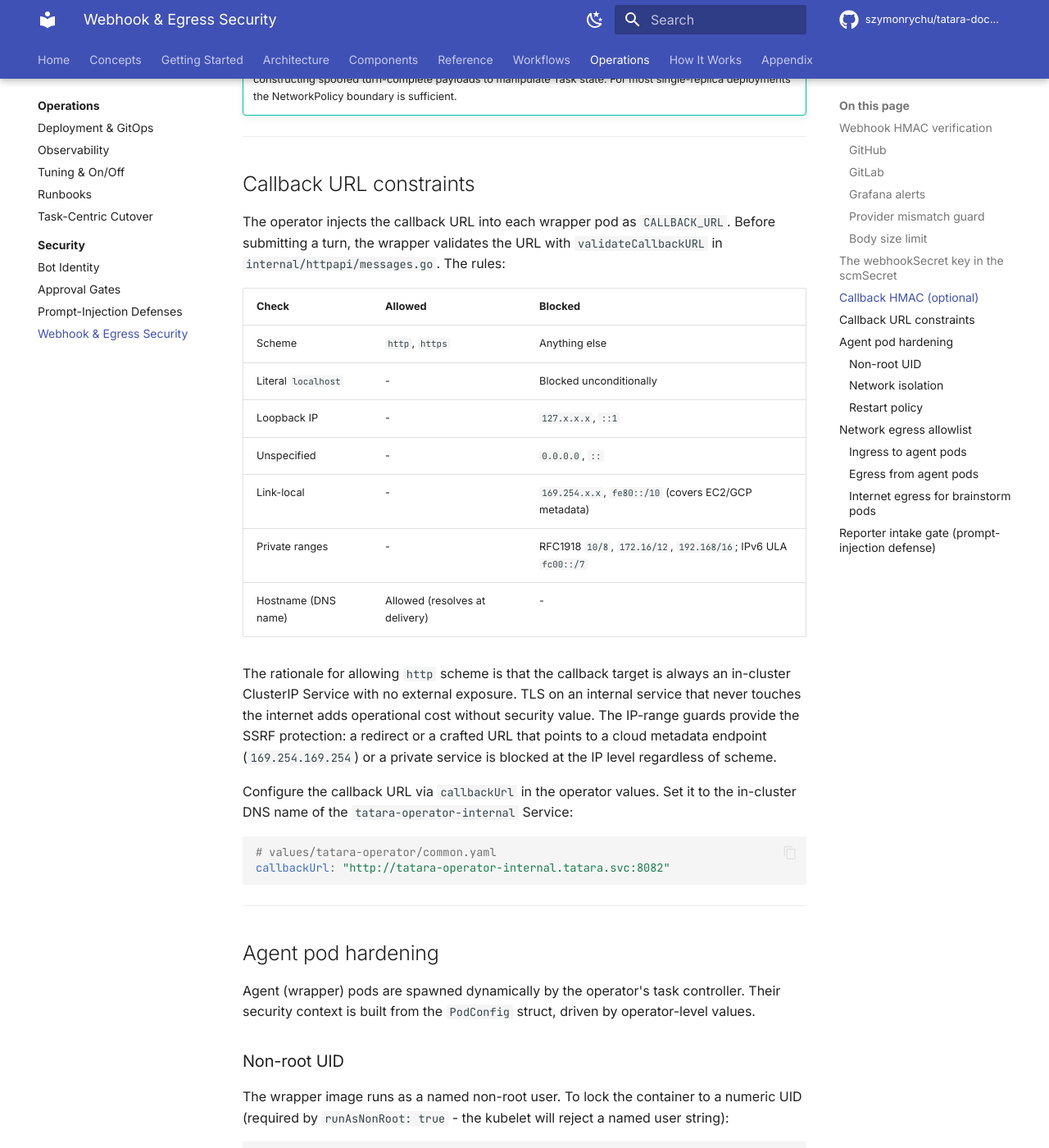
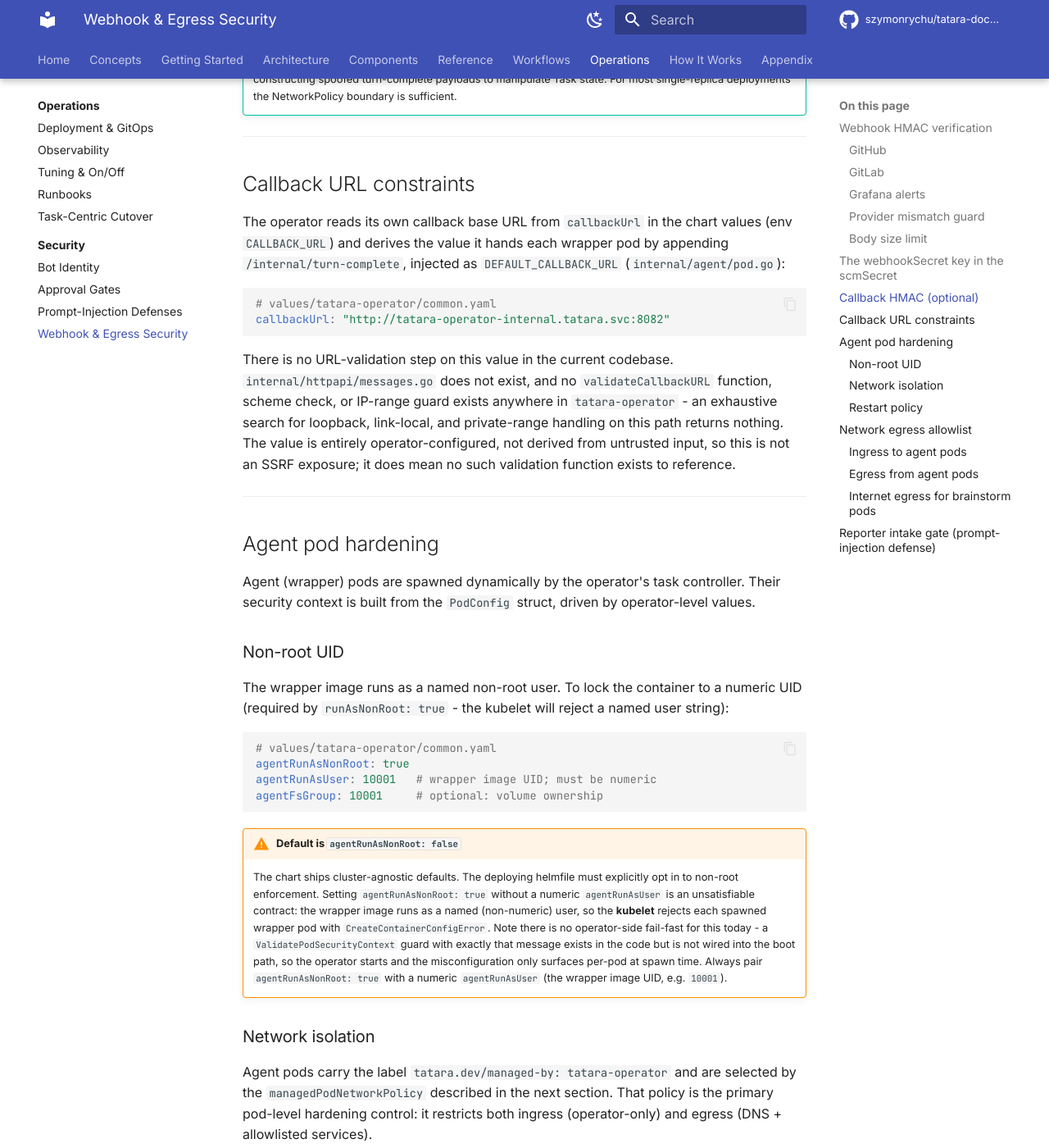
Before and after one commit to szymonrychu/tatara-documentation, an MkDocs documentation site: the page built from docs/operations/security/webhooks.md, in a window 1280 px wide and 1400 px high, scrolled down 4552 px. Shown: the whole window at 82% size. Built offline with MkDocs 1.6.1 and Material for MkDocs 9.7.7, drawn with Linux system fonts in a browser that asks for light colours; comment, search, counter and statistics services are not loaded; the version menu is left out.

Commit message:
docs: fix drifted line refs in cutover runbook, remove fictional SSRF section
Phase 2 staleness pass (3 stalest pages, none touched since 2026-07-13):

- cutover.md: five helmfile.yaml.gotmpl/values line-number citations had
  drifted from the file growing since the migration ran (64->85, 83->104,
  95->116, common.yaml:38->66, :37->63). Verified against current
  tatara-helmfile.
- webhooks.md: "Callback URL constraints" described a validateCallbackURL
  SSRF guard in internal/httpapi/messages.go. That file, function, and
  every IP-range check it claimed do not exist anywhere in tatara-operator
  (exhaustive grep). Replaced with the actual wiring (callbackUrl chart
  value -> DEFAULT_CALLBACK_URL env on the wrapper pod) and a note that no
  such validation exists today.
- research.md (third stalest page): verified accurate against
  tatara-operator/tatara-agent-skills, no changes.

Phase 1: the three merged tasks this batch covers (helmfile PRs 460-462)
are project-mtg-only Project CR tuning (cron capacity, maxOpenTasks/
maxOpenUpgrades, modelByKind/effortByKind, prompt-append text) using
already-documented CRD fields. No platform capability or contract change,
so no doc update warranted for them.

````diff
--- a/docs/operations/security/webhooks.md
+++ b/docs/operations/security/webhooks.md
@@ -200,34 +200,23 @@ is either fully on (both operator and wrapper share the secret) or fully off.
 
 ## Callback URL constraints
 
-The operator injects the callback URL into each wrapper pod as `CALLBACK_URL`.
-Before submitting a turn, the wrapper validates the URL with
-`validateCallbackURL` in `internal/httpapi/messages.go`. The rules:
-
-| Check | Allowed | Blocked |
-|-------|---------|---------|
-| Scheme | `http`, `https` | Anything else |
-| Literal `localhost` | - | Blocked unconditionally |
-| Loopback IP | - | `127.x.x.x`, `::1` |
-| Unspecified | - | `0.0.0.0`, `::` |
-| Link-local | - | `169.254.x.x`, `fe80::/10` (covers EC2/GCP metadata) |
-| Private ranges | - | RFC1918 `10/8`, `172.16/12`, `192.168/16`; IPv6 ULA `fc00::/7` |
-| Hostname (DNS name) | Allowed (resolves at delivery) | - |
-
-The rationale for allowing `http` scheme is that the callback target is always
-an in-cluster ClusterIP Service with no external exposure. TLS on an internal
-service that never touches the internet adds operational cost without security
-value. The IP-range guards provide the SSRF protection: a redirect or a crafted
-URL that points to a cloud metadata endpoint (`169.254.169.254`) or a private
-service is blocked at the IP level regardless of scheme.
-
-Configure the callback URL via `callbackUrl` in the operator values. Set it to
-the in-cluster DNS name of the `tatara-operator-internal` Service:
+The operator reads its own callback base URL from `callbackUrl` in the chart
+values (env `CALLBACK_URL`) and derives the value it hands each wrapper pod by
+appending `/internal/turn-complete`, injected as `DEFAULT_CALLBACK_URL`
+(`internal/agent/pod.go`):
 
 ```yaml
 # values/tatara-operator/common.yaml
 callbackUrl: "http://tatara-operator-internal.tatara.svc:8082"
 ```
+
+There is no URL-validation step on this value in the current codebase.
+`internal/httpapi/messages.go` does not exist, and no `validateCallbackURL`
+function, scheme check, or IP-range guard exists anywhere in
+`tatara-operator` - an exhaustive search for loopback, link-local, and
+private-range handling on this path returns nothing. The value is entirely
+operator-configured, not derived from untrusted input, so this is not an SSRF
+exposure; it does mean no such validation function exists to reference.
 
 ---
 
````
Also changed, not shown: docs/operations/cutover.md (+8 -8 lines).
